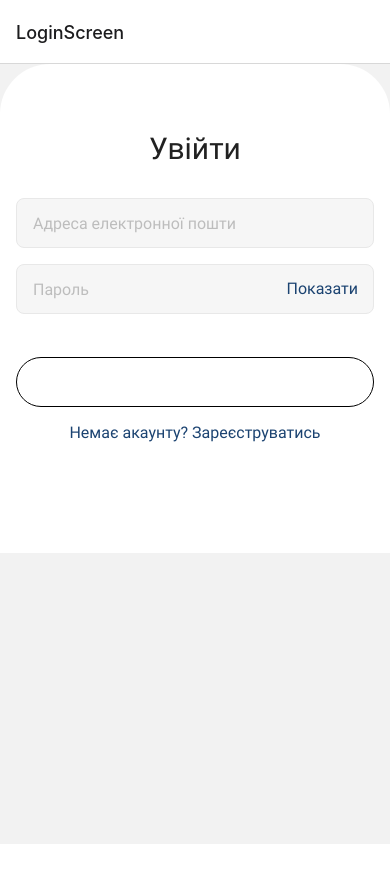
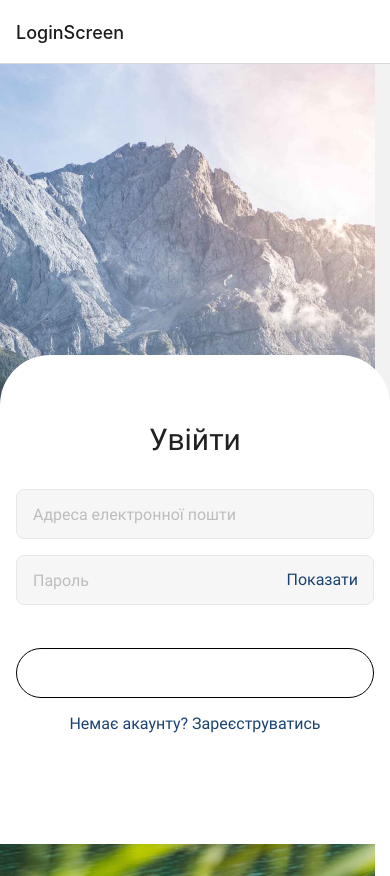
Before and after one commit to aspirantmpm/AwesomeProject, a React Native app: screen /LoginScreen in a window 390 px wide. Before the commit the page ends 844 px from the top, so only its background shows below. Built offline with nearby package versions, Linux system fonts and the light colour scheme.

Commit message:
Form style

```diff
--- a/App.js
+++ b/App.js
@@ -30,7 +30,7 @@ export default function App() {
   };
 
   return (
-    <NavigationContainer>
+    <NavigationContainer style={styles.navigatorContainer}>
       {/* <TouchableWithoutFeedback onPress={keyboardHide}> */}
       {/* <View style={styles.container}>
           <ImageBackground style={styles.image} source={require('./assets/images/PhotoBG.png')}> */}
@@ -66,9 +66,9 @@ const styles = StyleSheet.create({
     // justifyContent: 'flex-end',
     // alignItems: 'flex-end',
   },
-  // navigatorContainer: {
-  //   // justifyContent: 'flex-end',
-  //   // alignItems: 'flex-end',
-  //   // alignContent: 'flex-end',
-  // },
+  navigatorContainer: {
+    // justifyContent: 'flex-end',
+    // alignItems: 'flex-end',
+    // alignContent: 'flex-end',
+  },
 });
--- a/Screens/LoginScreen.js
+++ b/Screens/LoginScreen.js
@@ -3,7 +3,7 @@ import {
   StyleSheet,
   Text,
   View,
-  //   ImageBackground,
+  ImageBackground,
   TouchableWithoutFeedback,
   TextInput,
   TouchableOpacity,
@@ -53,6 +53,7 @@ export const LoginScreen = ({ navigation }) => {
 
   return (
     <TouchableWithoutFeedback onPress={keyboardHide}>
+      <ImageBackground style={styles.image} source={require('../assets/images/PhotoBG.png')}>
         <View style={styles.container}>
           <KeyboardAvoidingView behavior={Platform.OS === 'ios' ? 'padding' : 'height'}>
             <View style={styles.header} onLayout={onLayoutRootView}>
@@ -113,19 +114,30 @@ export const LoginScreen = ({ navigation }) => {
             </Text>
           </View>
         </View>
+      </ImageBackground>
     </TouchableWithoutFeedback>
   );
 };
 
 const styles = StyleSheet.create({
   container: {
+    // flex: 1,
     position: 'relative',
     backgroundColor: '#fff',
     height: 489,
     borderTopLeftRadius: 50,
     borderTopRightRadius: 50,
     justifyContent: 'flex-end',
+    // alignItems: 'flex-end',
+    // alignContent: 'flex-end',
     // Bottom: -50,
+  },
+  image: {
+    // alignContent: 'flex-end',
+    flex: 1,
+    resizeMode: 'cover',
+    justifyContent: 'flex-end',
+    // alignItems: 'flex-end',
   },
   form: {
     marginHorizontal: 16,
--- a/Screens/RegistrationScreen.js
+++ b/Screens/RegistrationScreen.js
@@ -31,6 +31,7 @@ export const RegisterScreen = ({ navigation }) => {
   const [isShowKeyboard, setIsShowKeyboard] = useState(false);
   const [state, setState] = useState(initialState);
   const { passwordVisibility, rightIcon, handlePasswordVisibility } = useTogglePasswordVisibility();
+  const [isActive, setIsActive] = useState(false);
 
   const keyboardHide = () => {
     setIsShowKeyboard(true);
@@ -51,12 +52,25 @@ export const RegisterScreen = ({ navigation }) => {
 
   if (!fontsLoaded) {
     return null;
-  }
+  };
+
+const handleFocus = () => {
+  setIsActive(true);
+};
+
+const handleBlur = () => {
+  setIsActive(false);
+  };
+
+  const handleOnFocus = () => {
+    setIsShowKeyboard(true);
+    handleFocus();
+  };
 
   return (
     <TouchableWithoutFeedback onPress={keyboardHide}>
+      <ImageBackground style={styles.image} source={require('../assets/images/PhotoBG.png')}>
         <View style={styles.container}>
-        <ImageBackground style={styles.image} source={require('../assets/images/PhotoBG.png')}>
           <KeyboardAvoidingView behavior={Platform.OS === 'ios' ? 'padding' : 'height'}>
             <View style={styles.header} onLayout={onLayoutRootView}>
               <Image source={AvatarImage} style={styles.avatarImage} />
@@ -70,11 +84,12 @@ export const RegisterScreen = ({ navigation }) => {
                   onLayout={onLayoutRootView}
                   placeholder="Логін"
                   placeholderTextColor="#BDBDBD"
-                  style={styles.input}
+                  style={[styles.input, isActive ? styles.activeInput : null]}
                   textAlign="left"
-                  onFocus={() => setIsShowKeyboard(true)}
+                  onFocus={handleOnFocus}
                   onChangeText={value => setState(prevState => ({ ...prevState, name: value }))}
                   value={state.name}
+                  onBlur={handleBlur}
                   // theme={{ colors: { primary: 'green', underlineColor: 'transparent' } }}
                   // onFocus={() => {
                   //   this.onFocus('rgba(5, 25, 55, 0.8)', 'rgba(0,0,0,0.2)');
@@ -135,22 +150,29 @@ export const RegisterScreen = ({ navigation }) => {
             </Pressable>
             {/* </Text> */}
           </View>
+        </View>
       </ImageBackground>
-      </View>
     </TouchableWithoutFeedback>
   );
 };
 
 const styles = StyleSheet.create({
   container: {
+    // flex: 1,
     backgroundColor: '#fff',
     height: 549,
     borderTopLeftRadius: 50,
     borderTopRightRadius: 50,
+    // justifyContent: 'flex-end',
+    // alignItems: 'flex-end',
+  },
+  image: {
+    // alignContent: 'flex-end',
+    flex: 1,
+    resizeMode: 'cover',
     justifyContent: 'flex-end',
     // alignItems: 'flex-end',
   },
-
   form: {
     marginHorizontal: 16,
     gap: 16,
@@ -165,6 +187,9 @@ const styles = StyleSheet.create({
     padding: 16,
     fontSize: 16,
     fontFamily: 'Roboto-Regular',
+  },
+  activeInput: {
+    backgroundColor: 'red',
   },
   btn: {
     height: 50,
```
Lines whose indentation alone changed are shown as unchanged.
